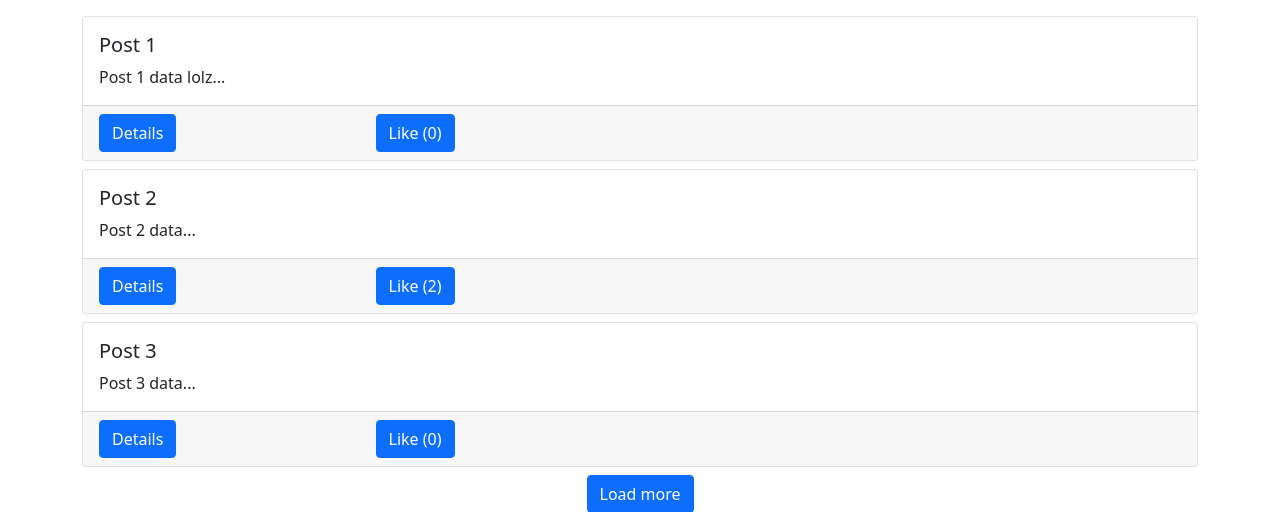
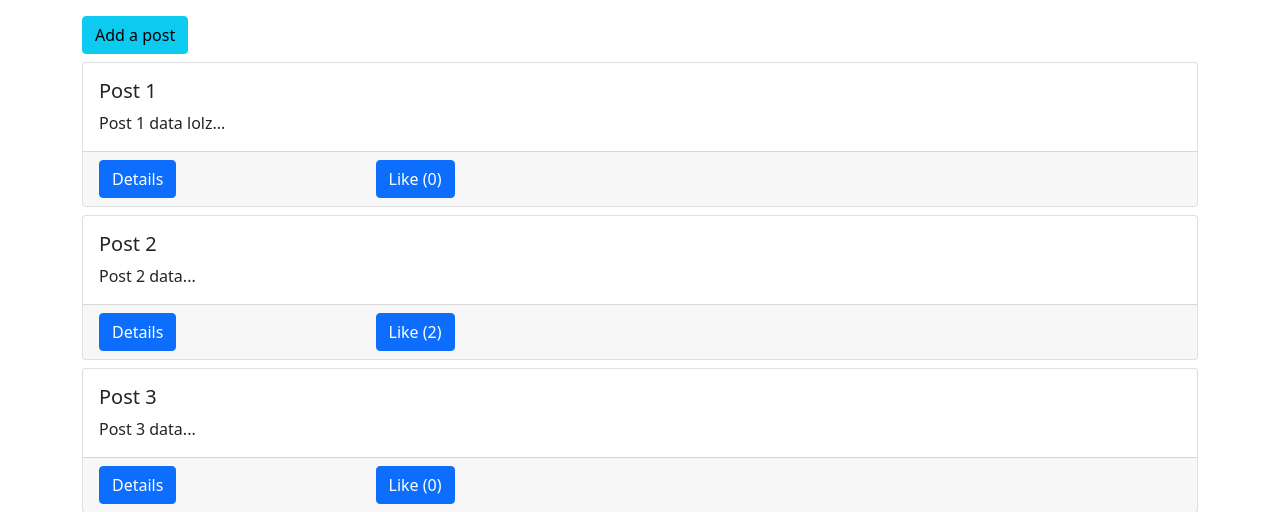
Before and after one commit to rsharm26/NAD-A04-DjangoApp, a Django app: page / in a window 1280 px wide. Shown: the top 512 px of the page. Run offline with Django 4.2, Linux system fonts and the light colour scheme; data comes from the database, SQL or seed files in the repository; some libraries are stand-ins or nearby versions.

Commit message:
Added a simple modal window + trigger button.

```diff
--- a/posts/templates/posts/main.html
+++ b/posts/templates/posts/main.html
@@ -10,6 +10,29 @@ Posts
 {% endblock title %}
 
 {% block content %}
+    <!-- Modal -->
+    <div class="modal fade" id="addPostModal" tabindex="-1" aria-labelledby="exampleModalLabel" aria-hidden="true">
+        <div class="modal-dialog">
+            <div class="modal-content">
+                <div class="modal-header">
+                    <h5 class="modal-title" id="exampleModalLabel">Create post</h5>
+                    <button type="button" class="btn-close" data-bs-dismiss="modal" aria-label="Close"></button>
+                </div>
+                <div class="modal-body">
+                    ...
+                </div>
+                <div class="modal-footer">
+                    <button type="button" class="btn btn-danger" data-bs-dismiss="modal">Close</button>
+                    <button type="button" class="btn btn-success">Save</button>
+                </div>
+            </div>
+        </div>
+    </div>
+
+    <button type="button" class="btn btn-info mb-2" data-bs-toggle="modal" data-bs-target="#addPostModal">
+        Add a post
+    </button>
+
     <div id="spinner-box" class="text-center">
         <div class="spinner-grow" role="status">
             <span class="visually-hidden">Loading...</span>
```
